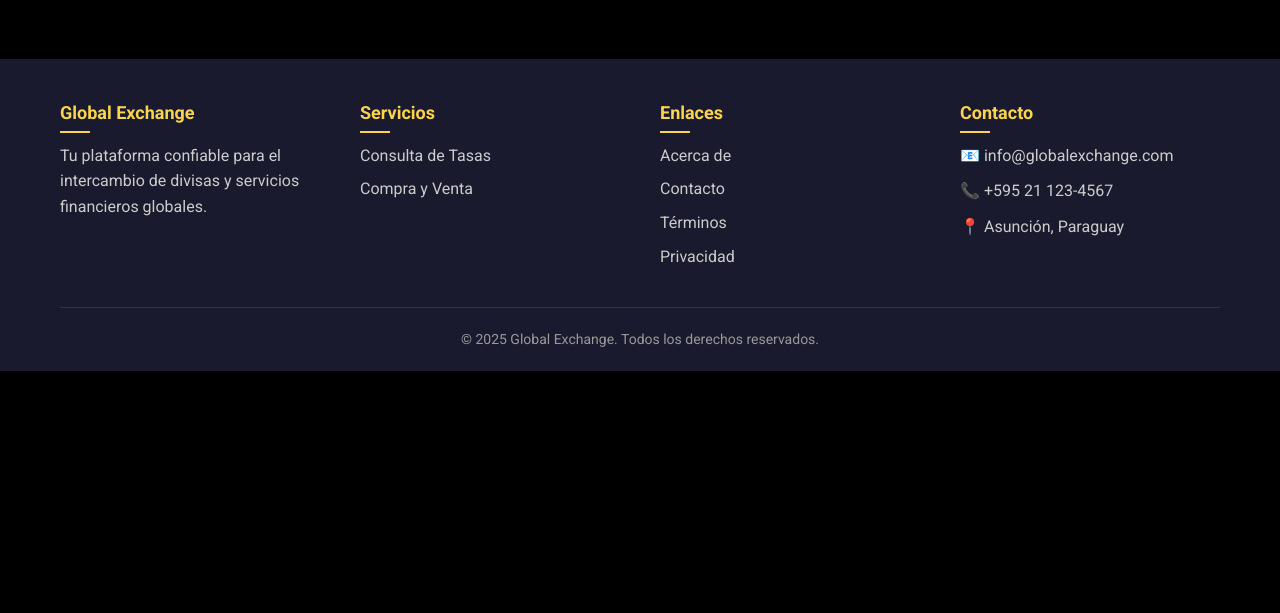
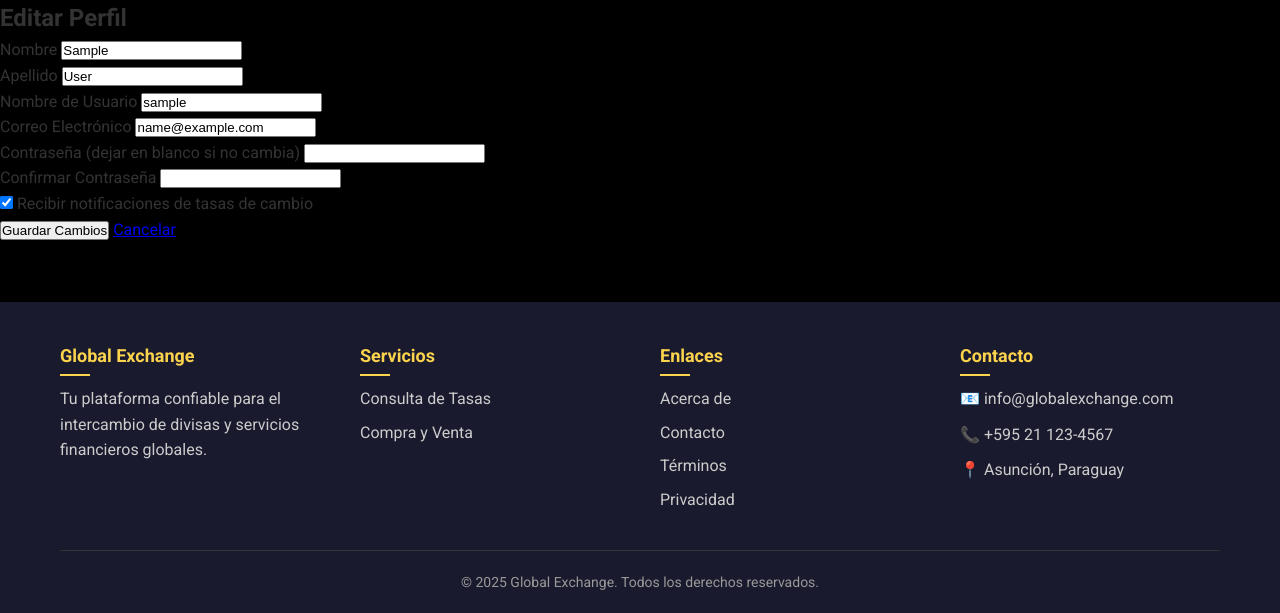
Before and after one commit to CherryCherry777/global_exchange_webapp, a Django app: page /profile/edit/ in a window 1280 px wide. Shown: the part 95-708 px from the top of the page. Run offline with Django 5.2, Linux system fonts and the light colour scheme; the visitor is signed in with stand-in values (Sample User, id 1); data that the repository does not hold is empty; parts of the project's set-up code (start-up, migrations or seed data) failed here and were passed over.

Commit message:
mensajes de tasas y boton de desuscribir funcionando

```diff
--- a/web_project/settings.py
+++ b/web_project/settings.py
@@ -20,7 +20,7 @@ else:
 
 #print("DB_NAME", env("DB_NAME", default="not set"))
 
-SITE_URL = env('SITE_URL', default='http://127.0.0.1:8000/')
+SITE_URL = env('SITE_URL', default='http://127.0.0.1:8000')
 
 # Usuario custom
 AUTH_USER_MODEL = 'webapp.CustomUser'
--- a/webapp/models.py
+++ b/webapp/models.py
@@ -25,6 +25,8 @@ class CustomUser(AbstractUser):
         default=True,
         verbose_name="Recibir notificaciones de tasas de cambio"
     )
+
+    unsubscribe_token = models.CharField(max_length=64, blank=True, null=True)
 
     class Meta:
         permissions = [
--- a/webapp/templates/webapp/cotizaciones/unsubscribe_confirm.html
+++ b/webapp/templates/webapp/cotizaciones/unsubscribe_confirm.html
@@ -1,4 +1,4 @@
-{% extends "base.html" %}
+{% extends "webapp/base.html" %}
 {% block title %}Desuscripción Exitosa{% endblock %}
 
 {% block content %}
--- a/webapp/templates/webapp/cotizaciones/unsubscribe_error.html
+++ b/webapp/templates/webapp/cotizaciones/unsubscribe_error.html
@@ -1,4 +1,4 @@
-{% extends "base.html" %}
+{% extends "webapp/base.html" %}
 {% block title %}Error de Desuscripción{% endblock %}
 
 {% block content %}
--- a/webapp/templates/webapp/paginas_principales/edit_profile.html
+++ b/webapp/templates/webapp/paginas_principales/edit_profile.html
@@ -1,11 +1,66 @@
 {% extends 'webapp/base.html' %}
+{% load static %}
 
-<body>
-<h2>Editar Perfil</h2>
-<form method="post">
-  {% csrf_token %}
-  {{ form.as_p }}
-  <button type="submit">Guardar</button>
-</form>
-<a href="{% url 'profile' %}">Cancelar</a>
-</body>
+{% block title %}Editar Perfil{% endblock %}
+
+{% block extra_css %}
+<link rel="stylesheet" href="{% static 'webapp/profile.css' %}" />
+{% endblock %}
+
+{% block content %}
+<div class="edit-profile-container">
+    <h2>Editar Perfil</h2>
+
+    <form method="post" novalidate>
+        {% csrf_token %}
+
+        <!-- Nombre -->
+        <div class="form-group">
+            <label for="first_name">Nombre</label>
+            <input type="text" id="first_name" name="first_name" value="{{ user.first_name }}">
+        </div>
+
+        <!-- Apellido -->
+        <div class="form-group">
+            <label for="last_name">Apellido</label>
+            <input type="text" id="last_name" name="last_name" value="{{ user.last_name }}">
+        </div>
+
+        <!-- Nombre de Usuario -->
+        <div class="form-group">
+            <label for="username">Nombre de Usuario</label>
+            <input type="text" id="username" name="username" value="{{ user.username }}">
+        </div>
+
+        <!-- Correo -->
+        <div class="form-group">
+            <label for="email">Correo Electrónico</label>
+            <input type="email" id="email" name="email" value="{{ user.email }}">
+        </div>
+
+        <!-- Contraseña -->
+        <div class="form-group">
+            <label for="password">Contraseña (dejar en blanco si no cambia)</label>
+            <input type="password" id="password" name="password">
+        </div>
+
+        <!-- Confirmar Contraseña -->
+        <div class="form-group">
+          <label for="password_confirm">Confirmar Contraseña</label>
+          <input type="password" id="password_confirm" name="password_confirm">
+        </div>
+
+        <!-- Recibir Emails -->
+
+        <div class="form-group">
+            <label>
+                <input type="checkbox" name="receive_exchange_emails" {% if user.receive_exchange_emails %}checked{% endif %}>
+                Recibir notificaciones de tasas de cambio
+            </label>
+        </div>
+
+        <button type="submit" class="submit-button">Guardar Cambios</button>
+        <a href="{% url 'profile' %}" class="cancel-button">Cancelar</a>
+    </form>
+</div>
+{% endblock %}
--- a/webapp/urls.py
+++ b/webapp/urls.py
@@ -138,7 +138,7 @@ urlpatterns = [
 
     #Configuracion de notificaciones de correo
     path("schedule/", views.manage_schedule, name="manage_schedule"),
-    path("unsubscribe/", views.unsubscribe, name="unsubscribe"),
+    path("unsubscribe/<uidb64>/<token>/", views.unsubscribe, name="unsubscribe"),
     path('unsubscribe/confirm/', views.unsubscribe_confirm, name='unsubscribe_confirm'),
     path('unsubscribe/error/', views.unsubscribe_error, name='unsubscribe_error'),
 ]
--- a/webapp/views/auth_views.py
+++ b/webapp/views/auth_views.py
@@ -31,8 +31,8 @@ class CustomLoginView(LoginView):
                 return redirect("mfa_verify")
             else:
                 #login directo
-                if settings.DEBUG and settings.CORREO_TASAS_LOGIN:
-                    send_exchange_rates_email_debug(user.email, user)  # envia un correo de prueba con las tasas actuales
+                if settings.DEBUG and settings.CORREO_TASAS_LOGIN and user.receive_exchange_emails:
+                    send_exchange_rates_email_debug(user)  # envia un correo de prueba con las tasas actuales
                 login(self.request, user, backend="django.contrib.auth.backends.ModelBackend")
                 return redirect(self.get_success_url())
         return super().form_invalid(form)
--- a/webapp/views/paginas_principales.py
+++ b/webapp/views/paginas_principales.py
@@ -6,6 +6,7 @@ from django.contrib.auth.decorators import login_required
 from ..forms import UserUpdateForm
 from ..utils import get_user_primary_role
 from ..models import Currency, Cliente
+from django.contrib.auth import update_session_auth_hash
 # -------------
 # Public views
 # -------------
@@ -77,14 +78,49 @@ def profile(request):
 
 @login_required
 def edit_profile(request):
+    user = request.user
+
     if request.method == "POST":
-        form = UserUpdateForm(request.POST, instance=request.user)
-        if form.is_valid():
-            form.save()
-            return redirect("profile")
-    else:
-        form = UserUpdateForm(instance=request.user)
-    return render(request, "webapp/paginas_principales/edit_profile.html", {"form": form})
+        first_name = request.POST.get("first_name", "").strip()
+        last_name = request.POST.get("last_name", "").strip()
+        username = request.POST.get("username", "").strip()
+        email = request.POST.get("email", "").strip()
+        password = request.POST.get("password", "").strip()
+        password_confirm = request.POST.get("password_confirm", "").strip()
+        receive_emails = bool(request.POST.get("receive_exchange_emails"))
+
+        # Validaciones de unicidad
+        if username and User.objects.exclude(pk=user.pk).filter(username=username).exists():
+            messages.error(request, "El nombre de usuario ya está en uso.")
+            return redirect('edit_profile')
+        if email and User.objects.exclude(pk=user.pk).filter(email=email).exists():
+            messages.error(request, "El correo electrónico ya está en uso.")
+            return redirect('edit_profile')
+
+        # Aplicar cambios solo si el campo no está vacío
+        if first_name:
+            user.first_name = first_name
+        if last_name:
+            user.last_name = last_name
+        if username:
+            user.username = username
+        if email:
+            user.email = email
+        # Validación de contraseña
+        if password:
+            if password != password_confirm:
+                messages.error(request, "Las contraseñas no coinciden.")
+                return redirect('edit_profile')
+            user.set_password(password)
+            update_session_auth_hash(request, user)  # Mantener sesión activa
+
+        user.receive_exchange_emails = receive_emails
+
+        user.save()
+        messages.success(request, "Perfil actualizado correctamente.")
+        return redirect('profile')  # <- ahora sí va a la página de perfil
+
+    return render(request, "webapp/paginas_principales/edit_profile.html", {"user": user})
 
 # ---------------------------------
 # Vista del sector de configuración
```
Also changed, not shown: webapp/emails.py (+28 -32 lines), webapp/tasks.py (+29 -18 lines), webapp/templates/emails/exchange_rates.html (+51 -7 lines), webapp/templates/webapp/paginas_principales/profile.html (+19 -0 lines), webapp/views/cotizaciones.py (+16 -18 lines), webapp/migrations/0044_customuser_unsubscribe_token.py (added), webapp/static/webapp/pantalla_perfil/4.checkmark.png (added), 1 other file.
